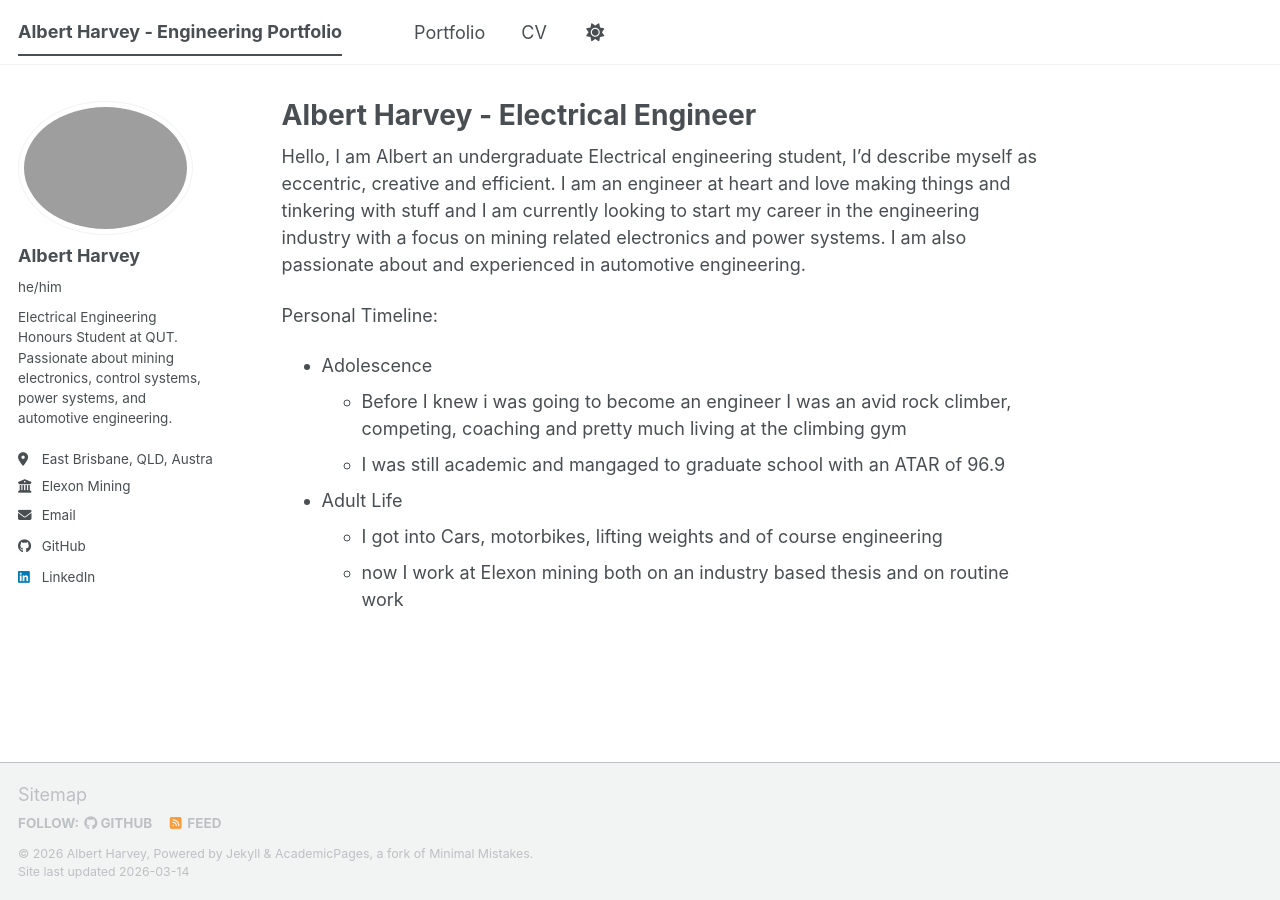
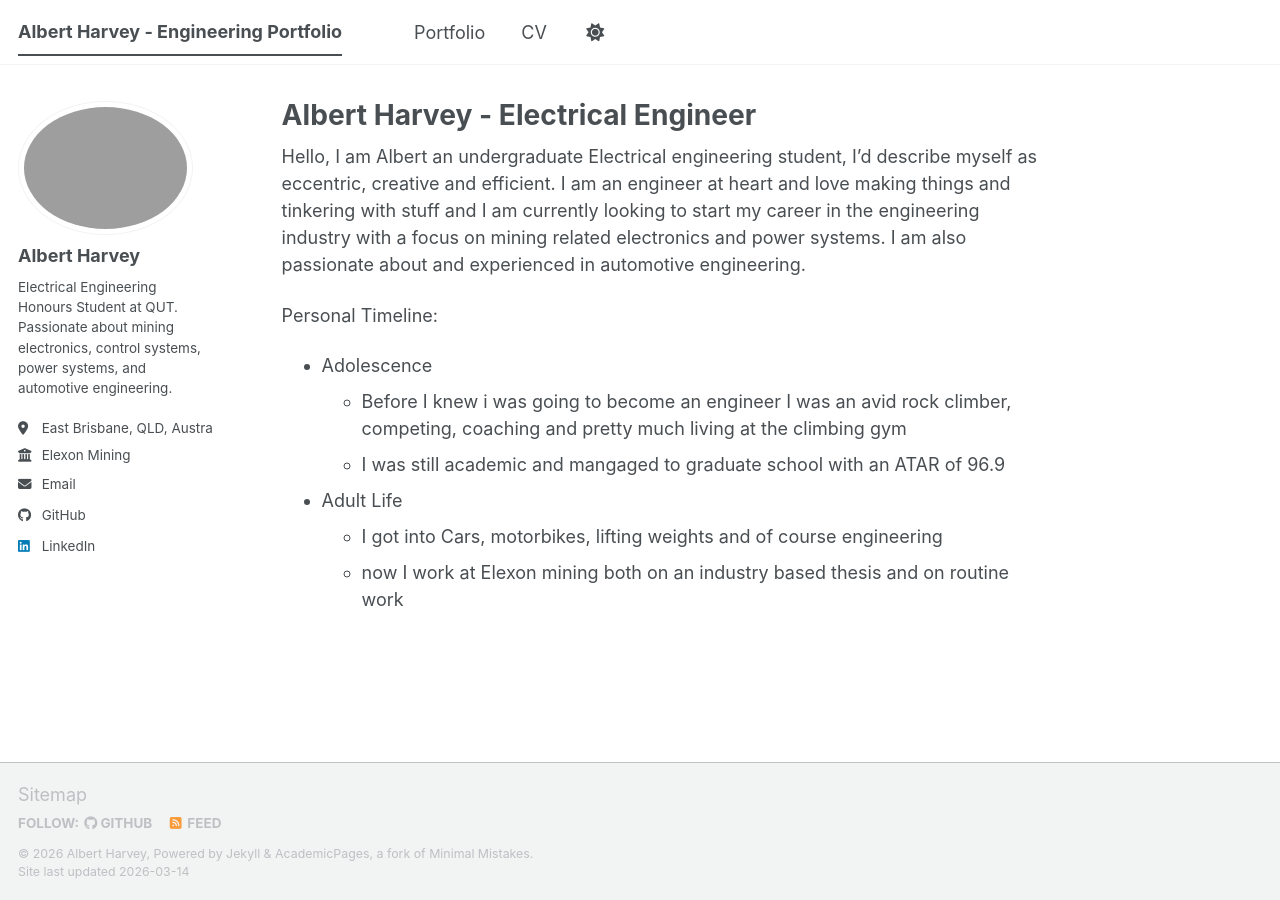
Before and after one commit to Albird-o/Albird-o.github.io, a Jekyll site: the page built from _pages/about.md, in a window 1280 px wide. Built offline with Jekyll 4.4.1, drawn with Linux system fonts in a browser that asks for light colours; a script bundle is joined from its source files by our own code; library files that are not in the unit come from our copies.

Commit message:
Comment out pronouns in site author configuration
Comment out the pronouns field in the config.

```diff
--- a/_config.yml
+++ b/_config.yml
@@ -20,7 +20,7 @@ repository               : "albird-o/albird-o.github.io"
 author:
   avatar           : "/images/profile.png"
   name             : "Albert Harvey"
-  pronouns         : "he/him"
+  #pronouns         : "he/him"
   bio              : "Electrical Engineering Honours Student at QUT. Passionate about mining electronics, control systems, power systems, and automotive engineering."
   location         : "East Brisbane, QLD, Australia"
   employer         : "Elexon Mining"
```
